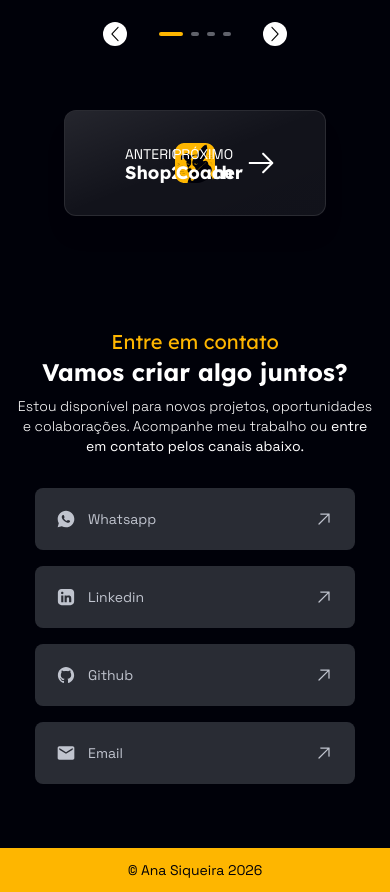
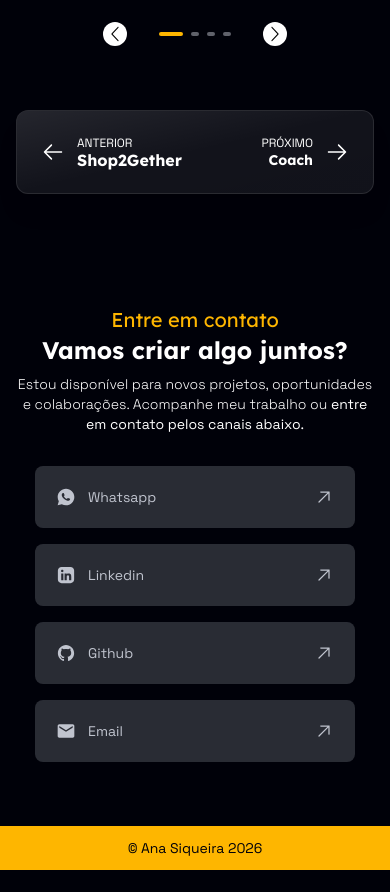
Before and after one commit to itsmesiq/portfolio, a Next.js app: page /cases/casa-almeida in a window 390 px wide. Shown: the part 2499-3391 px from the top of the page. After the commit the page ends 3369 px from the top, so only its background shows below. Built offline with nearby package versions, Linux system fonts and the light colour scheme.

Commit message:
fix: improve layout and styling in BottomNav, ImageViewer, and OverlayNextImage components for better responsiveness

```diff
--- a/src/components/CasesPage/BottomNav.tsx
+++ b/src/components/CasesPage/BottomNav.tsx
@@ -10,28 +10,28 @@ type BottomNavProps = {
 
 export default function BottomNav( { previousCase, nextCase }: BottomNavProps ) {
     return (
-        <section className="w-full px-16 mb-28">
-            <GlassCard className="px-12 py-8">
-                <div className="grid grid-cols-3 items-center">
+        <section className="w-full px-4 sm:px-10 md:px-6 lg:px-10 xl:px-16 mb-28">
+            <GlassCard className="px-6 py-6 md:px-5 md:py-5 lg:px-8 lg:py-6 xl:px-12 xl:py-8">
+                <div className="grid grid-cols-2 sm:grid-cols-3 items-center">
                     <div>
                         <Link href={`/cases/${previousCase.slug}`} className="flex items-center gap-3 cursor-pointer text-foreground">
-                            <BackArrow className="size-8" />
+                            <BackArrow className="size-6 md:size-8" />
                             <div className="text-left flex flex-col">
-                                <span className="font-sans text-sm font-normal uppercase m-0">Anterior</span>
-                                <h3 className="font-heading text-lg font-bold  leading-4.5">{previousCase.title}</h3>
+                                <span className="font-sans text-xs sm:text-sm font-normal uppercase m-0">Anterior</span>
+                                <h3 className="font-heading text-base sm:text-lg font-bold  leading-4.5">{previousCase.title}</h3>
                             </div>
                         </Link>
                     </div>
-                    <div className="flex justify-center">
+                    <div className="hidden sm:flex justify-center">
                         <SiqIcon className="size-10" />
                     </div>
                     <div className="flex justify-end">
                         <Link href={`/cases/${nextCase.slug}`} className="flex items-center gap-3 cursor-pointer text-foreground">
                             <div className="text-right flex flex-col">
-                                <span className="font-sans text-sm font-normal uppercase m-0">Próximo</span>
-                                <h3 className="font-heading text-lg font-bold leading-4.5">{nextCase.title}</h3>
+                                <span className="font-sans text-xs sm:text-sm font-normal uppercase m-0">Próximo</span>
+                                <h3 className="font-heading text-sm sm:text-lg font-bold leading-4.5">{nextCase.title}</h3>
                             </div>
-                            <ForwardArrow className="size-8" />
+                            <ForwardArrow className="size-6 md:size-8" />
                         </Link>
                     </div>
                 </div>
--- a/src/components/CasesPage/ImageViewer.tsx
+++ b/src/components/CasesPage/ImageViewer.tsx
@@ -48,7 +48,7 @@ export default function ImageViewer({ galleryItem, previousItem, nextItem, onClo
     }, [onClose]);
 
     return (
-        <div onClick={onClose} className="fixed inset-0 z-50 bg-background/70 backdrop-blur-sm flex items-center justify-center p-8">
+        <div onClick={onClose} className="fixed inset-0 z-50 bg-background/70 backdrop-blur-sm flex items-center justify-center p-6 sm:p-8">
             <div className="relative">
                 <div onClick={(e) => e.stopPropagation()} className="image-viewer-scroll pr-2 w-[90vw] h-[90vh] overflow-y-auto">
                     <div className="flex flex-col">
--- a/src/components/CasesPage/OverlayNextImage.tsx
+++ b/src/components/CasesPage/OverlayNextImage.tsx
@@ -19,28 +19,28 @@ type OverlayNextImageProps = {
 
 export default function OverlayNextImage({ onPrevious, onNext, previousItem, nextItem }: OverlayNextImageProps) {
     return (
-        <div onClick={(e) => e.stopPropagation()} className="fixed bottom-[6vh] w-250 left-1/2 -translate-x-1/2 z-50">
-            <GlassCard className="px-8 py-4">
-                <div className="grid grid-cols-3 items-center">
+        <div onClick={(e) => e.stopPropagation()} className="fixed bottom-[6vh] sm:bottom-[8vh] lg:bottom-[6vh] w-80 sm:w-125 lg:w-250 left-1/2 -translate-x-1/2 z-50">
+            <GlassCard className="px-4 lg:px-8 py-4 mr-2 sm:mr-0">
+                <div className="grid grid-cols-2 lg:grid-cols-3 items-center">
                     <div>
                         <motion.button onClick={onPrevious} whileHover={{ scale: 1.05, transition: { duration: 0.2, ease: "easeInOut" } }} className="flex items-center gap-3 cursor-pointer text-foreground">
-                            <BackArrow className="size-8" />
+                            <BackArrow className="size-6 lg:size-8" />
                             <div className="text-left flex flex-col">
-                                <span className="font-sans text-sm font-normal uppercase m-0">Anterior</span>
-                                <h3 className="font-heading text-lg font-bold  leading-4.5">{previousItem?.title}</h3>
+                                <span className="font-sans text-xs lg:text-sm font-normal uppercase m-0">Anterior</span>
+                                <h3 className="font-heading text-sm lg:text-lg font-bold  leading-4.5">{previousItem?.title}</h3>
                             </div>
                         </motion.button>
                     </div>
-                    <div className="flex justify-center">
+                    <div className="hidden lg:flex justify-center">
                         <SiqIcon className="size-10" />
                     </div>
                     <div className="flex justify-end">
                         <motion.button onClick={onNext} whileHover={{ scale: 1.05, transition: { duration: 0.2, ease: "easeInOut" } }} className="flex items-center gap-3 cursor-pointer text-foreground">
                             <div className="text-right flex flex-col">
-                                <span className="font-sans text-sm font-normal uppercase m-0">Próximo</span>
-                                <h3 className="font-heading text-lg font-bold leading-4.5">{nextItem?.title}</h3>
+                                <span className="font-sans text-xs lg:text-sm font-normal uppercase m-0">Próximo</span>
+                                <h3 className="font-heading text-sm lg:text-lg font-bold leading-4.5">{nextItem?.title}</h3>
                             </div>
-                            <ForwardArrow className="size-8" />
+                            <ForwardArrow className="size-6 lg:size-8" />
                         </motion.button>
                     </div>
                 </div>
```
